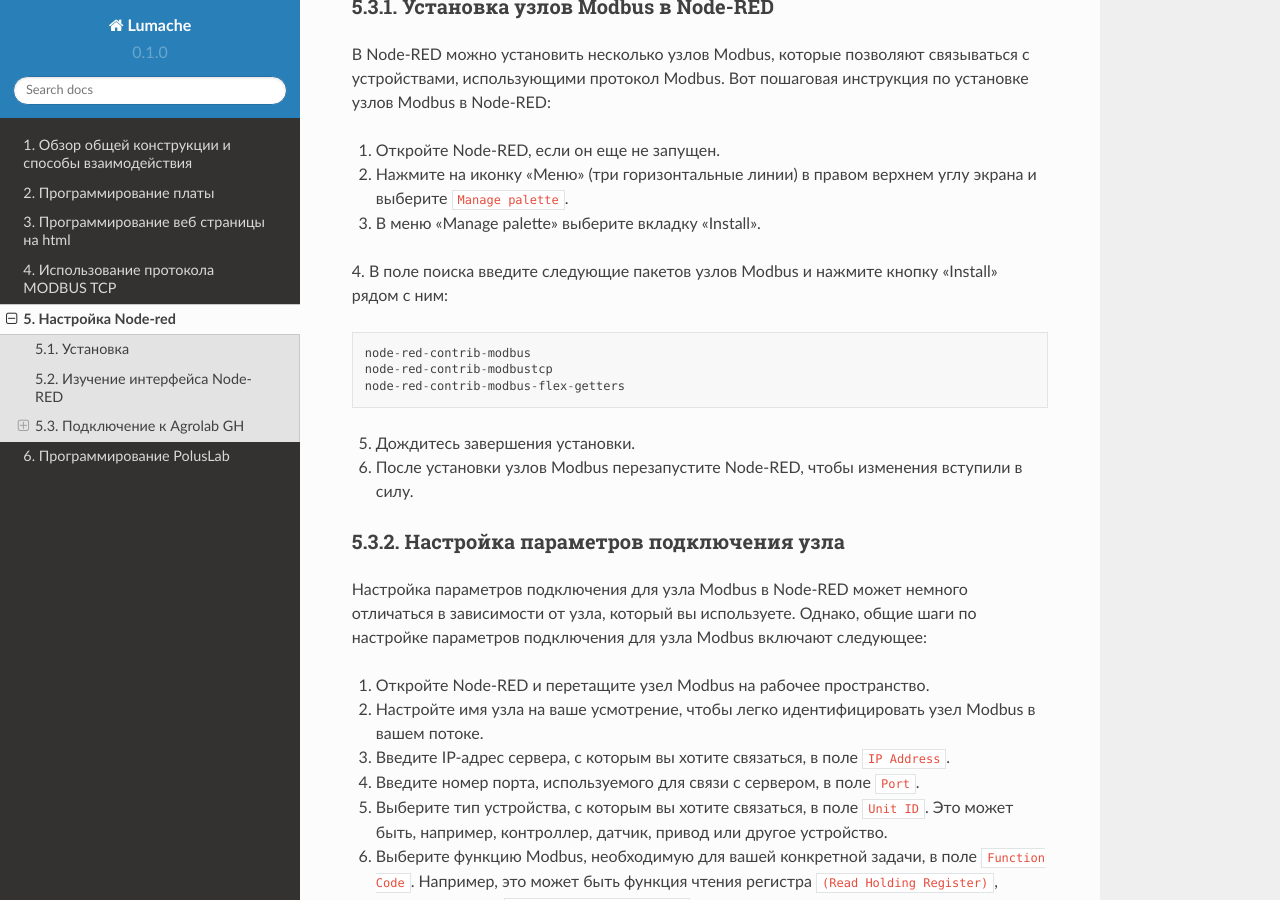
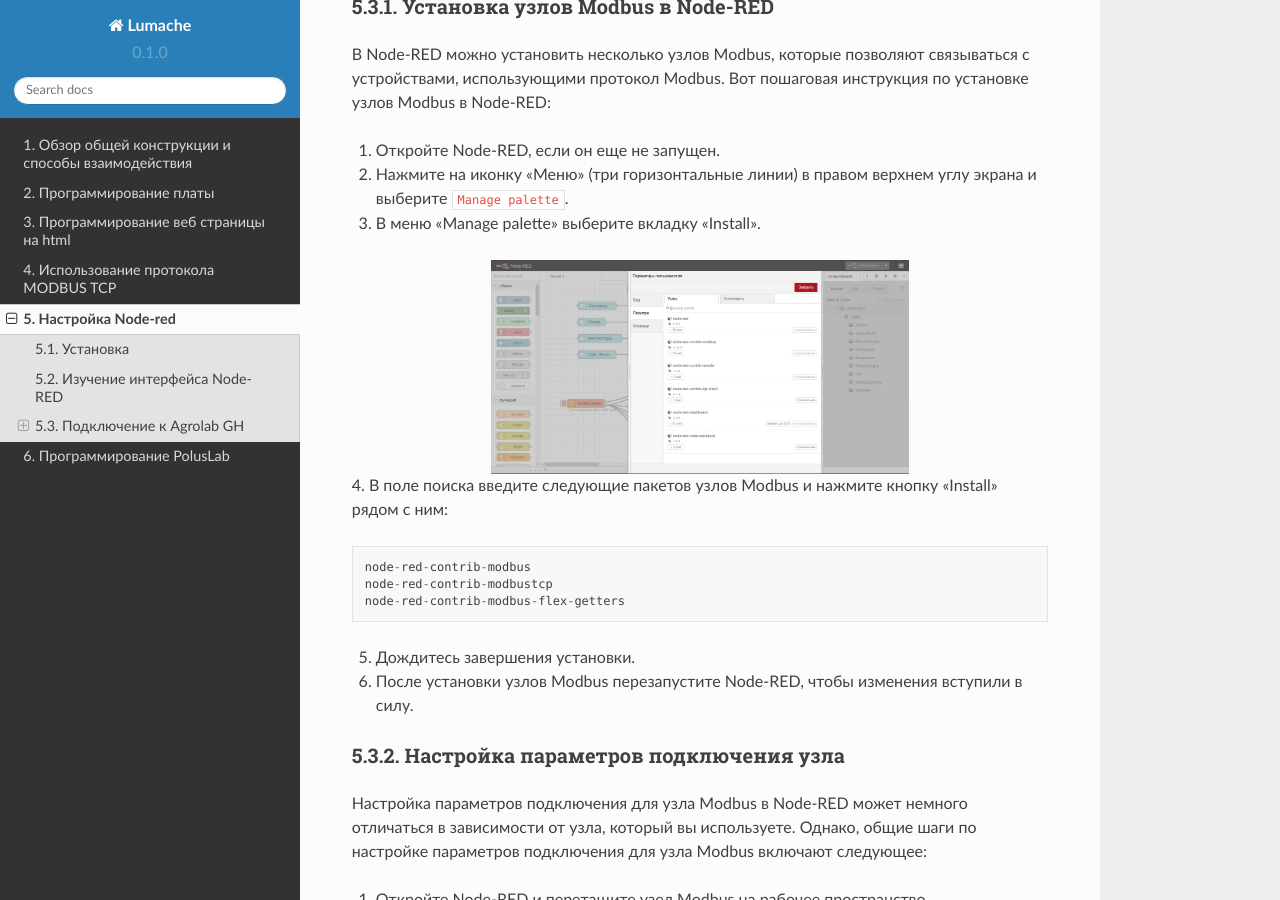
Before and after one commit to BBanwz/book_AL_GH, a Sphinx documentation site: the page built from docs/source/5/1.rst, in a window 1280 px wide and 900 px high, scrolled down 2581 px. Built offline with Sphinx 7.4.7 and the Read the Docs theme 2.0.0, drawn with Linux system fonts in a browser that asks for light colours.

Commit message:
Update 1.rst

```diff
--- a/docs/source/5/1.rst
+++ b/docs/source/5/1.rst
@@ -78,6 +78,12 @@
 
 3. В меню «Manage palette» выберите вкладку «Install».
 
+.. figure:: images/10.jpg
+       :width: 60%
+       :align: center
+       :alt: Node-RED
+
+
 4. В поле поиска введите следующие пакетов узлов Modbus и нажмите кнопку «Install» рядом с ним:
 ::
   node-red-contrib-modbus
```
